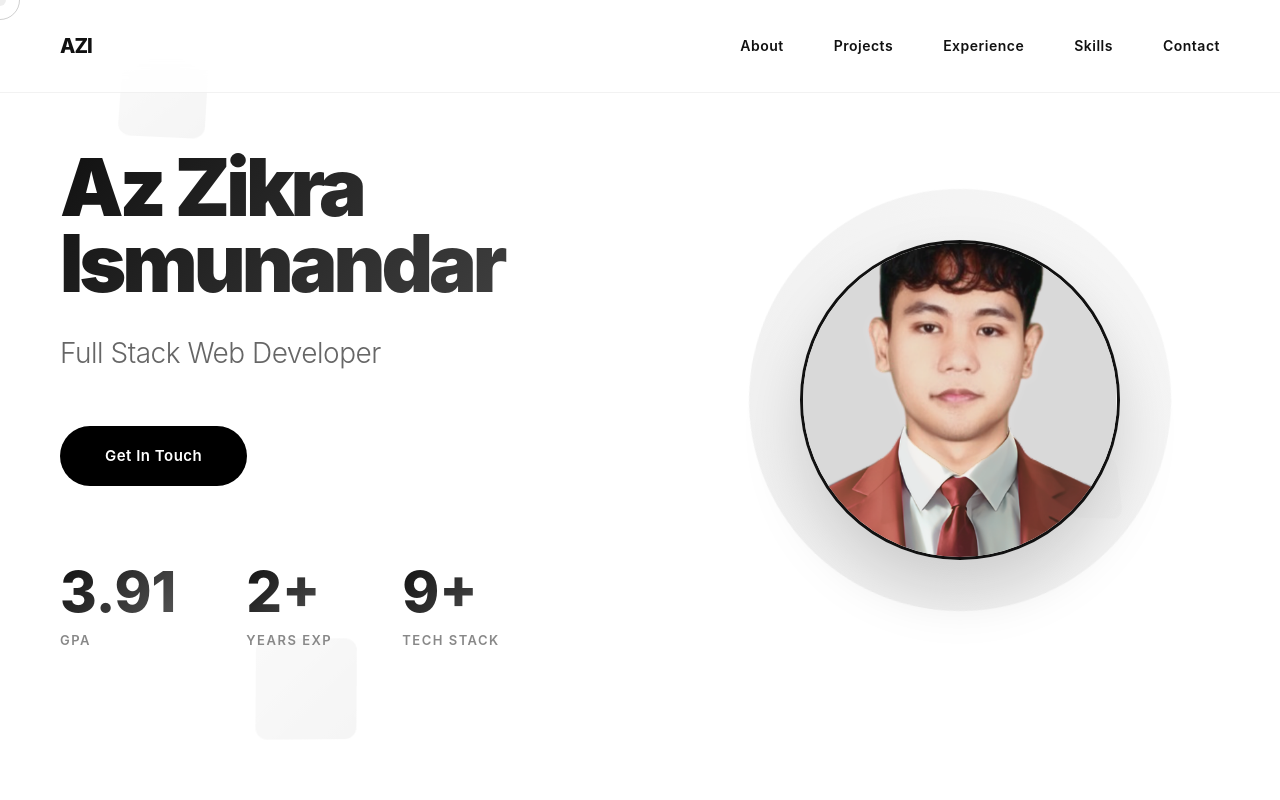
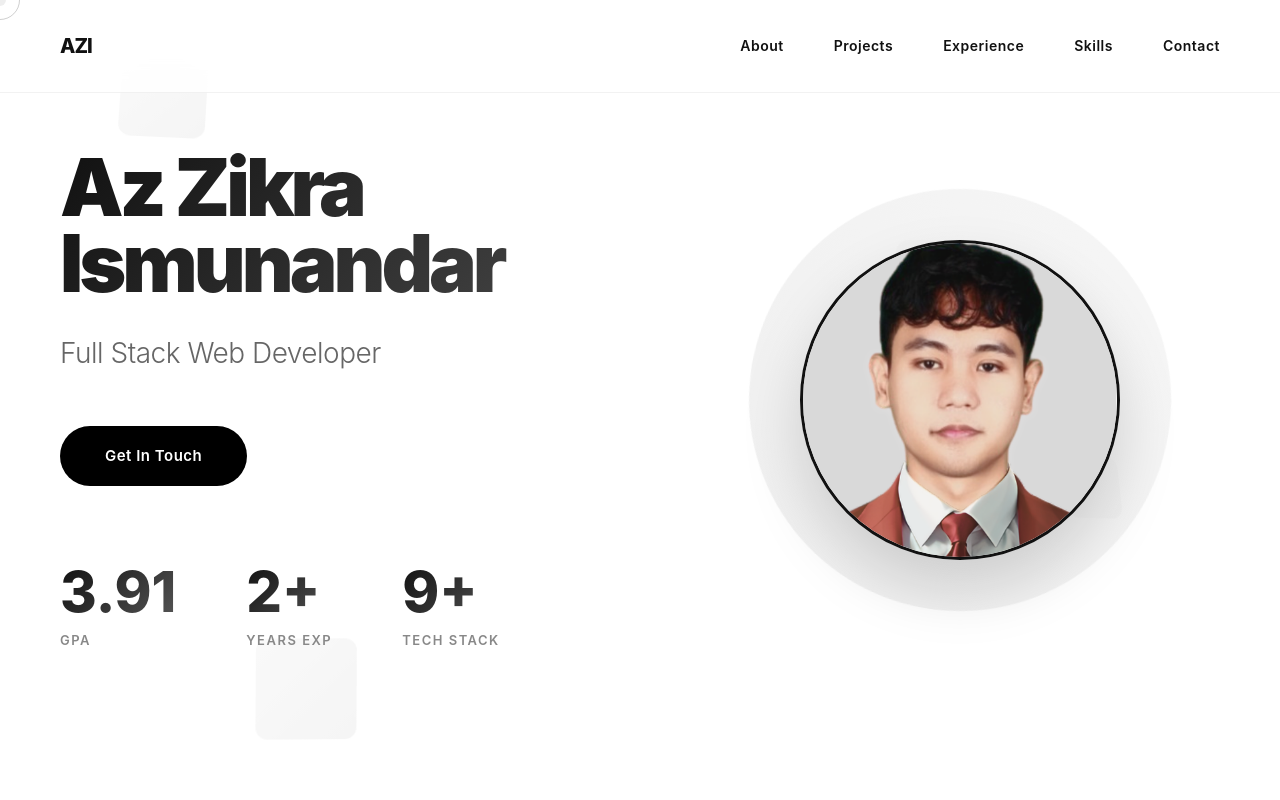
Before and after one commit to azzikra1s/my-portofolio, a plain HTML site: page index.html in a window 1280 px wide. Shown: the top 800 px of the page. Drawn offline with Linux system fonts and the light colour scheme.

Commit message:
Update style.css

```diff
--- a/css/style.css
+++ b/css/style.css
@@ -354,7 +354,8 @@ nav.scrolled {
     width: 320px;
     height: 320px;
     border-radius: 50%;
-	object-fit: cover;
+    object-fit: cover;         /* menjaga rasio tanpa distorsi */
+    object-position: center 27%; /* geser tampilan (ubah persentase sesuai posisi wajah) */
     border: 3px solid #111;
     position: relative;
     z-index: 2;
```
Lines whose indentation alone changed are shown as unchanged.
